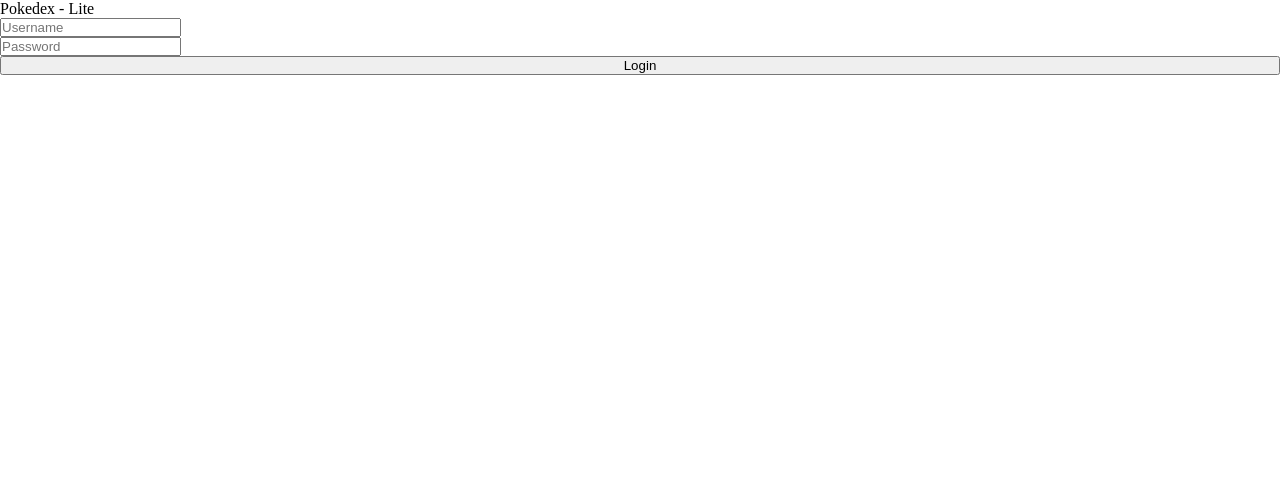
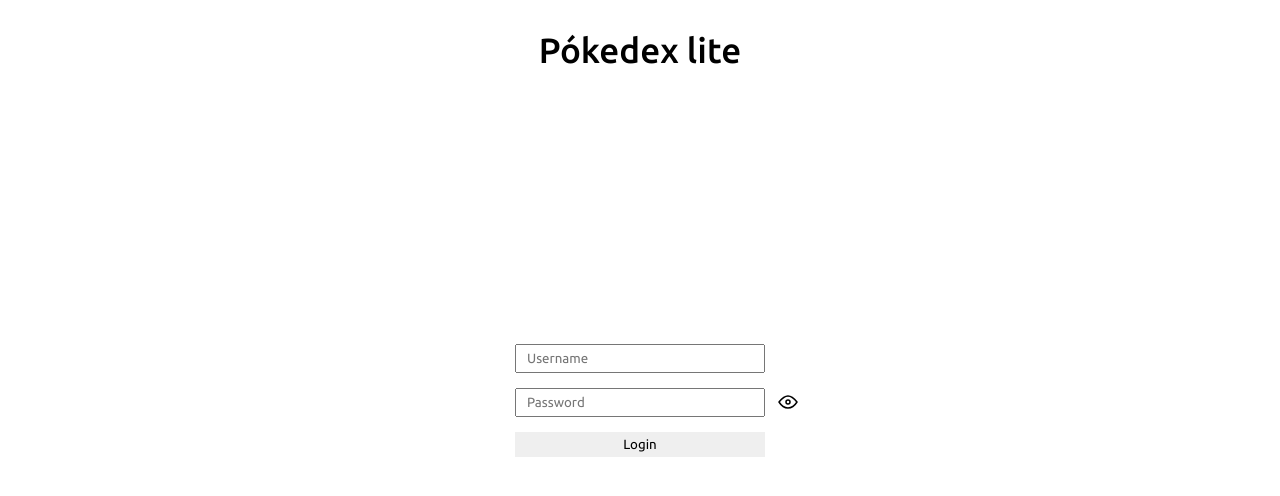
Before and after one commit to ezeqduarte/challengeCertant, a React (Vite) app: page / in a window 1280 px wide. Shown: the top 496 px of the page. Built offline with nearby package versions, Linux system fonts and the light colour scheme.

Commit message:
avances en formulario

```diff
--- a/index.html
+++ b/index.html
@@ -2,9 +2,9 @@
 <html lang="en">
   <head>
     <meta charset="UTF-8" />
-    <link rel="icon" type="image/svg+xml" href="/vite.svg" />
+    <link rel="icon" type="image/svg+xml" href="https://icon-library.com/images/pokemon-desktop-icon/pokemon-desktop-icon-4.jpg" />
     <meta name="viewport" content="width=device-width, initial-scale=1.0" />
-    <title>Vite + React</title>
+    <title>Pókedex</title>
   </head>
   <body>
     <div id="root"></div>
--- a/src/App.css
+++ b/src/App.css
@@ -1,5 +1,18 @@
+@import url("https://fonts.googleapis.com/css2?family=Ubuntu:ital,wght@0,300;0,400;0,500;0,700;1,300;1,400;1,500;1,700&display=swap");
+
 * {
   padding: 0;
   margin: 0;
   box-sizing: border-box;
+  font-family: "Ubuntu", sans-serif;
 }
+
+.navbar {
+  position: absolute;
+  width: 100%;
+  display: flex;
+  justify-content: center;
+  padding: 30px;
+  font-weight: 500;
+  font-size: 35px;
+}
--- a/src/App.jsx
+++ b/src/App.jsx
@@ -13,7 +13,7 @@
   return (
     <>
       <nav className="navbar">
-        <p>Pokedex - Lite</p>
+        <p>Pókedex lite</p>
         {logged && <p>Cerrar sesión</p>}
       </nav>
       <Main>
--- a/src/pages/login/Login.css
+++ b/src/pages/login/Login.css
@@ -1,4 +1,47 @@
+.section-login {
+  width: 100%;
+  height: 100vh;
+  display: flex;
+  justify-content: center;
+  align-items: center;
+}
+
 .form-login {
   display: flex;
   flex-direction: column;
+  width: 100%;
+  justify-content: center;
+  align-items: center;
+  gap: 15px;
 }
+
+.form-login input {
+  width: 250px;
+  padding: 5px 10px;
+}
+
+.form-login button {
+  width: 250px;
+  padding: 5px 10px;
+  border: none;
+  cursor: pointer;
+}
+
+.form-login fieldset {
+  position: relative;
+  border: none;
+  display: flex;
+  justify-content: center;
+  align-items: center;
+}
+
+.form-login svg {
+  position: absolute;
+  right: -35px;
+  top: 2px;
+  cursor: pointer;
+}
+
+.form-login button:active {
+  transform: scale(0.97);
+}
--- a/src/pages/login/Login.jsx
+++ b/src/pages/login/Login.jsx
@@ -1,16 +1,84 @@
-import React from "react";
-import "./Login.css"
+import React, { useState } from "react";
+import "./Login.css";
 
 export default function Login() {
+  const [password, setPassword] = useState("password");
+
+  const seePassword = () => {
+    if (password === "text") {
+      setPassword("password");
+    }
+
+    if (password === "password") {
+      setPassword("text");
+    }
+  };
+
   return (
-    <section>
+    <section className="section-login">
       <form className="form-login">
         <label>
           <input placeholder="Username" type="text" />
         </label>
-        <label>
-          <input placeholder="Password" type="text" />
-        </label>
+        <fieldset>
+          <label>
+            <input placeholder="Password" type={password} />
+            {password === "password" ? (
+              <svg
+                width="24px"
+                height="24px"
+                stroke-width="1.5"
+                viewBox="0 0 24 24"
+                fill="none"
+                xmlns="http://www.w3.org/2000/svg"
+                color="#000000"
+                onClick={seePassword}
+              >
+                <path
+                  d="M12 14a2 2 0 100-4 2 2 0 000 4z"
+                  stroke="#000000"
+                  stroke-width="1.5"
+                  stroke-linecap="round"
+                  stroke-linejoin="round"
+                ></path>
+                <path
+                  d="M21 12c-1.889 2.991-5.282 6-9 6s-7.111-3.009-9-6c2.299-2.842 4.992-6 9-6s6.701 3.158 9 6z"
+                  stroke="#000000"
+                  stroke-width="1.5"
+                  stroke-linecap="round"
+                  stroke-linejoin="round"
+                ></path>
+              </svg>
+            ) : (
+              <svg
+                width="24px"
+                height="24px"
+                stroke-width="1.5"
+                viewBox="0 0 24 24"
+                fill="none"
+                xmlns="http://www.w3.org/2000/svg"
+                color="#000000"
+                onClick={seePassword}
+              >
+                <path
+                  d="M3 3l18 18M10.5 10.677a2 2 0 002.823 2.823"
+                  stroke="#000000"
+                  stroke-width="1.5"
+                  stroke-linecap="round"
+                  stroke-linejoin="round"
+                ></path>
+                <path
+                  d="M7.362 7.561C5.68 8.74 4.279 10.42 3 12c1.889 2.991 5.282 6 9 6 1.55 0 3.043-.523 4.395-1.35M12 6c4.008 0 6.701 3.158 9 6a15.66 15.66 0 01-1.078 1.5"
+                  stroke="#000000"
+                  stroke-width="1.5"
+                  stroke-linecap="round"
+                  stroke-linejoin="round"
+                ></path>
+              </svg>
+            )}
+          </label>
+        </fieldset>
+
         <button type="button">Login</button>
       </form>
     </section>
```
